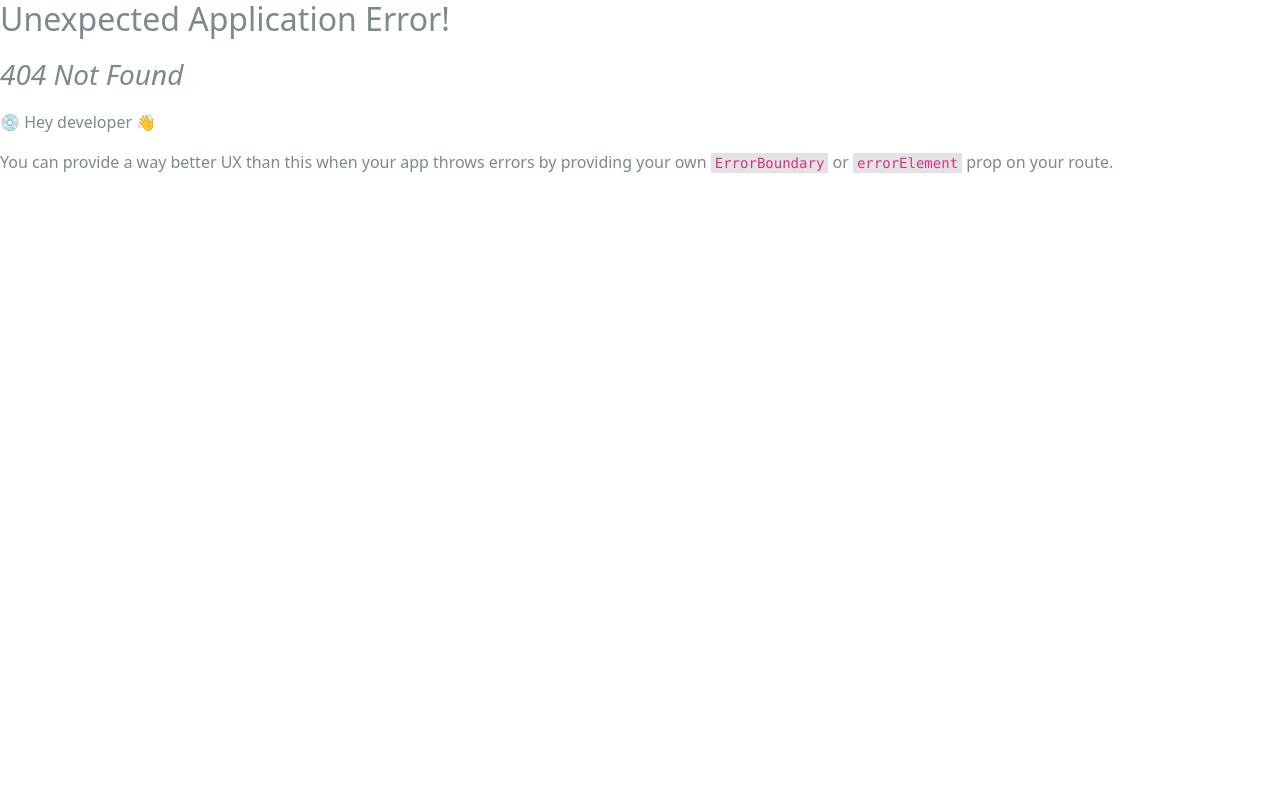
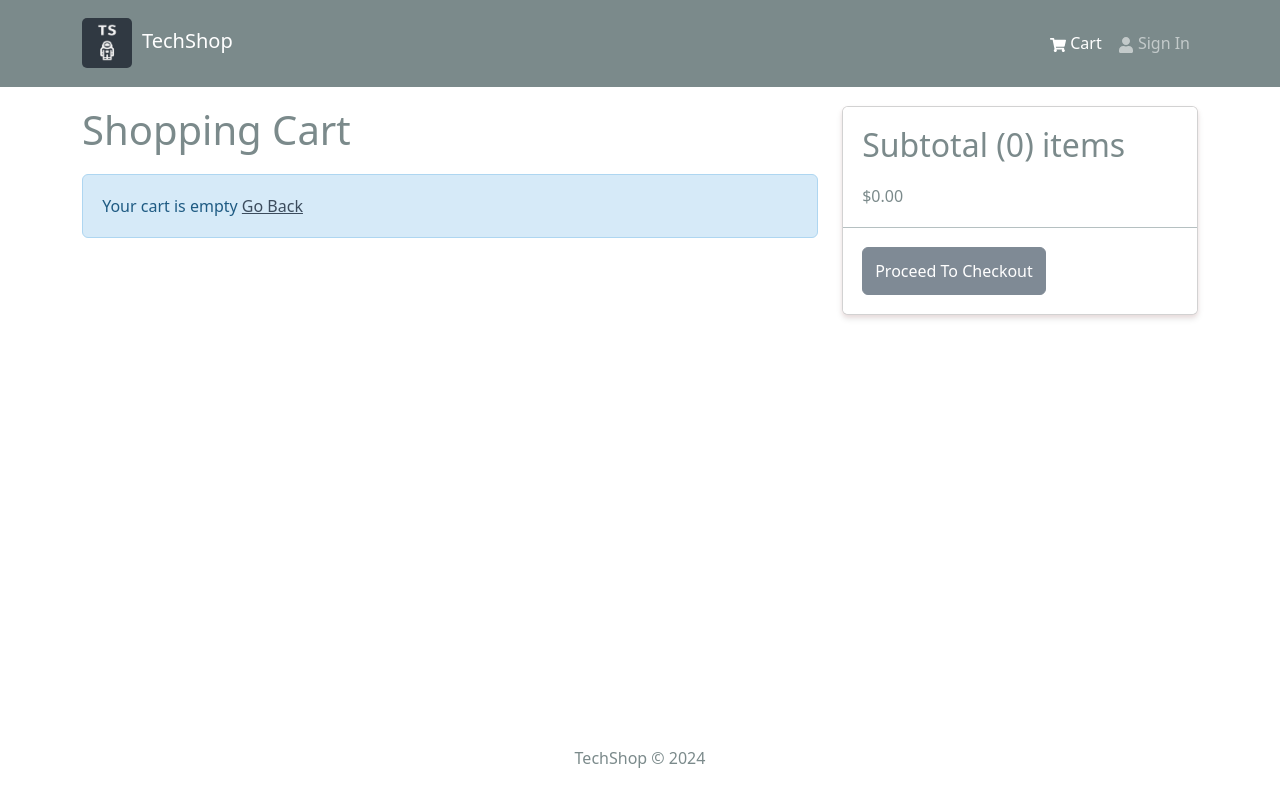
Before and after one commit to apvett09/TechShop, a React (Create React App) app in the folder tsfrontend/: page /cart in a window 1280 px wide. Before the commit this address had no page. Built offline with nearby package versions, Linux system fonts and the light colour scheme.

Commit message:
Added Shopping Cart Screen and add/remove functionality

```diff
--- a/tsfrontend/src/components/Header.jsx
+++ b/tsfrontend/src/components/Header.jsx
@@ -1,11 +1,14 @@
 import React from "react";
-import { Navbar, Nav, Container } from "react-bootstrap";
+import { Badge, Navbar, Nav, Container } from "react-bootstrap";
 import { FaShoppingCart, FaUser } from "react-icons/fa";
 import { LinkContainer } from "react-router-bootstrap";
+import { useSelector } from "react-redux";
 import logo from "../assets/logo_transparent_ZI2.jpg";
 import { Link } from "react-router-dom";
 
 const Header = () => {
+  const { cartItems } = useSelector((state) => state.cart);
+
   return (
     <header>
       <Navbar bg="dark" variant="dark" expand="md" collapseOnSelect>
@@ -29,6 +32,11 @@
               <LinkContainer to="/cart">
                 <Nav.Link>
                   <FaShoppingCart /> Cart
+                  {cartItems.length > 0 && (
+                    <Badge pill bg="success" style={{ marginLeft: "5px" }}>
+                      {cartItems.reduce((a, c) => a + c.qty, 0)}
+                    </Badge>
+                  )}
                 </Nav.Link>
               </LinkContainer>
               <LinkContainer to="/login">
--- a/tsfrontend/src/index.js
+++ b/tsfrontend/src/index.js
@@ -15,12 +15,14 @@
 import reportWebVitals from "./reportWebVitals";
 import HomeScreen from "./screens/HomeScreen"; // have to bring this in to create the route to it
 import ProductScreen from "./screens/ProductScreen";
+import CartScreen from "./screens/CartScreen";
 
 const router = createBrowserRouter(
   createRoutesFromElements(
     <Route path="/" element={<App />}>
       <Route index={true} path="/" element={<HomeScreen />} />
       <Route path="/product/:id" element={<ProductScreen />} />
+      <Route path="/cart" element={<CartScreen />} />
     </Route>
   )
 );
--- /dev/null
+++ b/tsfrontend/src/screens/CartScreen.jsx
@@ -0,0 +1,116 @@
+import React from "react";
+import { Link, useNavigate } from "react-router-dom";
+import { useDispatch, useSelector } from "react-redux";
+import {
+  Row,
+  Col,
+  ListGroup,
+  Image,
+  Form,
+  Button,
+  Card,
+} from "react-bootstrap";
+import { FaTrash } from "react-icons/fa";
+import Message from "../components/Message";
+import { addToCart, removeFromCart } from "../slices/cartSlice";
+
+const CartScreen = () => {
+  const navigate = useNavigate();
+  const dispatch = useDispatch();
+
+  const cart = useSelector((state) => state.cart);
+  const { cartItems } = cart;
+
+  const addToCartHandler = async (product, qty) => {
+    dispatch(addToCart({ ...product, qty }));
+  };
+
+  const removeFromCartHandler = async (id) => {
+    dispatch(removeFromCart(id));
+  };
+
+  const checkoutHandler = () => {
+    navigate("/login?redirect=/shipping");
+  };
+
+  return (
+    <Row>
+      <Col md={8}>
+        <h1 style={{ marginBottom: "20px" }}>Shopping Cart</h1>
+        {cartItems.length === 0 ? (
+          <Message>
+            Your cart is empty <Link to="/">Go Back</Link>
+          </Message>
+        ) : (
+          <ListGroup variant="flush">
+            {cartItems.map((item) => (
+              <ListGroup.Item key={item._id}>
+                <Row>
+                  <Col md={2}>
+                    <Image src={item.image} alt={item.name} fluid rounded />
+                  </Col>
+                  <Col md={3}>
+                    <Link to={`/product/${item._id}`}>{item.name}</Link>
+                  </Col>
+                  <Col md={2}>${item.price}</Col>
+                  <Col md={2}>
+                    <Form.Control
+                      as="select"
+                      value={item.qty}
+                      onChange={(e) =>
+                        addToCartHandler(item, Number(e.target.value))
+                      }
+                    >
+                      {[...Array(item.countInStock).keys()].map((x) => (
+                        <option key={x + 1} value={x + 1}>
+                          {x + 1}
+                        </option>
+                      ))}
+                    </Form.Control>
+                  </Col>
+                  <Col md={2}>
+                    <Button
+                      type="button"
+                      variant="light"
+                      onClick={() => removeFromCartHandler(item._id)}
+                    >
+                      <FaTrash />
+                    </Button>
+                  </Col>
+                </Row>
+              </ListGroup.Item>
+            ))}
+          </ListGroup>
+        )}
+      </Col>
+      <Col md={4}>
+        <Card>
+          <ListGroup variant="flush">
+            <ListGroup.Item>
+              <h2>
+                Subtotal ({cartItems.reduce((acc, item) => acc + item.qty, 0)})
+                items
+              </h2>
+              $
+              {cartItems
+                .reduce((acc, item) => acc + item.qty * item.price, 0)
+                .toFixed(2)}
+            </ListGroup.Item>
+            <ListGroup.Item>
+              <Button
+                type="button"
+                className="btn-block"
+                disabled={cartItems.length === 0}
+                onClick={checkoutHandler}
+              >
+                Proceed To Checkout
+              </Button>
+            </ListGroup.Item>
+          </ListGroup>
+        </Card>
+      </Col>
+    </Row>
+  );
+};
+
+export default CartScreen;
--- a/tsfrontend/src/screens/ProductScreen.jsx
+++ b/tsfrontend/src/screens/ProductScreen.jsx
@@ -1,19 +1,40 @@
-import { useParams } from "react-router-dom";
+import { useState } from "react";
+import { useParams, useNavigate } from "react-router-dom";
 import { Link } from "react-router-dom";
-import { Row, Col, Image, ListGroup, Card, Button } from "react-bootstrap";
+import {
+  Form,
+  Row,
+  Col,
+  Image,
+  ListGroup,
+  Card,
+  Button,
+} from "react-bootstrap";
+import { useDispatch } from "react-redux";
 import Rating from "../components/Rating";
 import Message from "../components/Message";
 import { useGetProductDetailsQuery } from "../slices/productsApiSlice";
 import Loader from "../components/Loader";
+import { addToCart } from "../slices/cartSlice";
 
 const ProductScreen = () => {
   const { id: productId } = useParams();
+
+  const dispatch = useDispatch();
+  const navigate = useNavigate();
+
+  const [qty, setQty] = useState(1);
 
   const {
     data: product,
     isLoading,
     error,
   } = useGetProductDetailsQuery(productId);
+
+  const addToCartHandler = () => {
+    dispatch(addToCart({ ...product, qty }));
+    navigate("/cart");
+  };
 
   return (
     <>
@@ -71,11 +92,33 @@
                   </Row>
                 </ListGroup.Item>
 
+                {product.countInStock > 0 && (
+                  <ListGroup.Item>
+                    <Row>
+                      <Col>Qty</Col>
+                      <Col>
+                        <Form.Control
+                          as="select"
+                          value={qty}
+                          onChange={(e) => setQty(Number(e.target.value))}
+                        >
+                          {[...Array(product.countInStock).keys()].map((x) => (
+                            <option key={x + 1} value={x + 1}>
+                              {x + 1}
+                            </option>
+                          ))}
+                        </Form.Control>
+                      </Col>
+                    </Row>
+                  </ListGroup.Item>
+                )}
+
                 <ListGroup.Item>
                   <Button
                     className="btn-block"
                     type="button"
                     disabled={product.countInStock === 0}
+                    onClick={addToCartHandler}
                   >
                     Add To Cart
                   </Button>
--- a/tsfrontend/src/slices/cartSlice.js
+++ b/tsfrontend/src/slices/cartSlice.js
@@ -1,12 +1,9 @@
 import { createSlice } from "@reduxjs/toolkit";
+import { updateCart } from "../utils/cartUtils";
 
 const initialState = localStorage.getItem("cart")
   ? JSON.parse(localStorage.getItem("cart"))
   : { cartItems: [] };
-
-const addDecimals = (num) => {
-  return (Math.round(num * 100) / 100).toFixed(2);
-};
 
 const cartSlice = createSlice({
   name: "cart",
@@ -17,37 +14,26 @@
 
       const existItem = state.cartItems.find((x) => x._id === item._id);
 
+      //update the cart
       if (existItem) {
         state.cartItems = state.cartItems.map((x) =>
           x._id === existItem._id ? item : x
         );
       } else {
-        state.cartItems = [...state.cartItems, item];
+        state.cartItems = [...state.cartItems, item]; // add the new items
       }
 
-      // Caculate items price
-      state.itemsPrice = addDecimals(
-        state.cartItems.reduce((acc, item) => acc + item.price * item.qty, 0)
-      );
+      return updateCart(state);
+    },
 
-      // Calculate shipping price (If order is over $100 then free, else $10 shipping)
-      state.shippingPrice = addDecimals(state.itemsPrice > 100 ? 0 : 10);
+    removeFromCart: (state, action) => {
+      state.cartItems = state.cartItems.filter((x) => x._id !== action.payload);
 
-      // Calculate tax price(15% tax)
-      state.taxPrice = addDecimals(Number(0.15 * state.itemsPrice).toFixed(2));
-
-      // Calculate total price
-      state.totalPrice = (
-        Number(state.itemsPrice) +
-        Number(state.shippingPrice) +
-        Number(state.taxPrice)
-      ).toFixed(2);
-
-      localStorage.setItem("cart", JSON.stringify(state));
+      return updateCart(state);
     },
   },
 });
 
-export const { addToCart } = cartSlice.actions;
+export const { addToCart, removeFromCart } = cartSlice.actions;
 
 export default cartSlice.reducer;
--- /dev/null
+++ b/tsfrontend/src/utils/cartUtils.js
@@ -0,0 +1,29 @@
+// Decimal Formatting for price calculations
+export const addDecimals = (num) => {
+  return (Math.round(num * 100) / 100).toFixed(2);
+};
+
+export const updateCart = (state) => {
+  // Caculate items price
+  state.itemsPrice = addDecimals(
+    state.cartItems.reduce((acc, item) => acc + item.price * item.qty, 0)
+  );
+
+  // Calculate shipping price (If order is over $100 then free, else $10 shipping)
+  state.shippingPrice = addDecimals(state.itemsPrice > 100 ? 0 : 10);
+
+  // Calculate tax price(15% tax)
+  state.taxPrice = addDecimals(Number(0.15 * state.itemsPrice).toFixed(2));
+
+  // Calculate total price
+  state.totalPrice = (
+    Number(state.itemsPrice) +
+    Number(state.shippingPrice) +
+    Number(state.taxPrice)
+  ).toFixed(2);
+
+  // save to local storage
+  localStorage.setItem("cart", JSON.stringify(state));
+
+  return state;
+};
```
Also changed, not shown: 1 other file (tests, documents, lock files or other folders).
